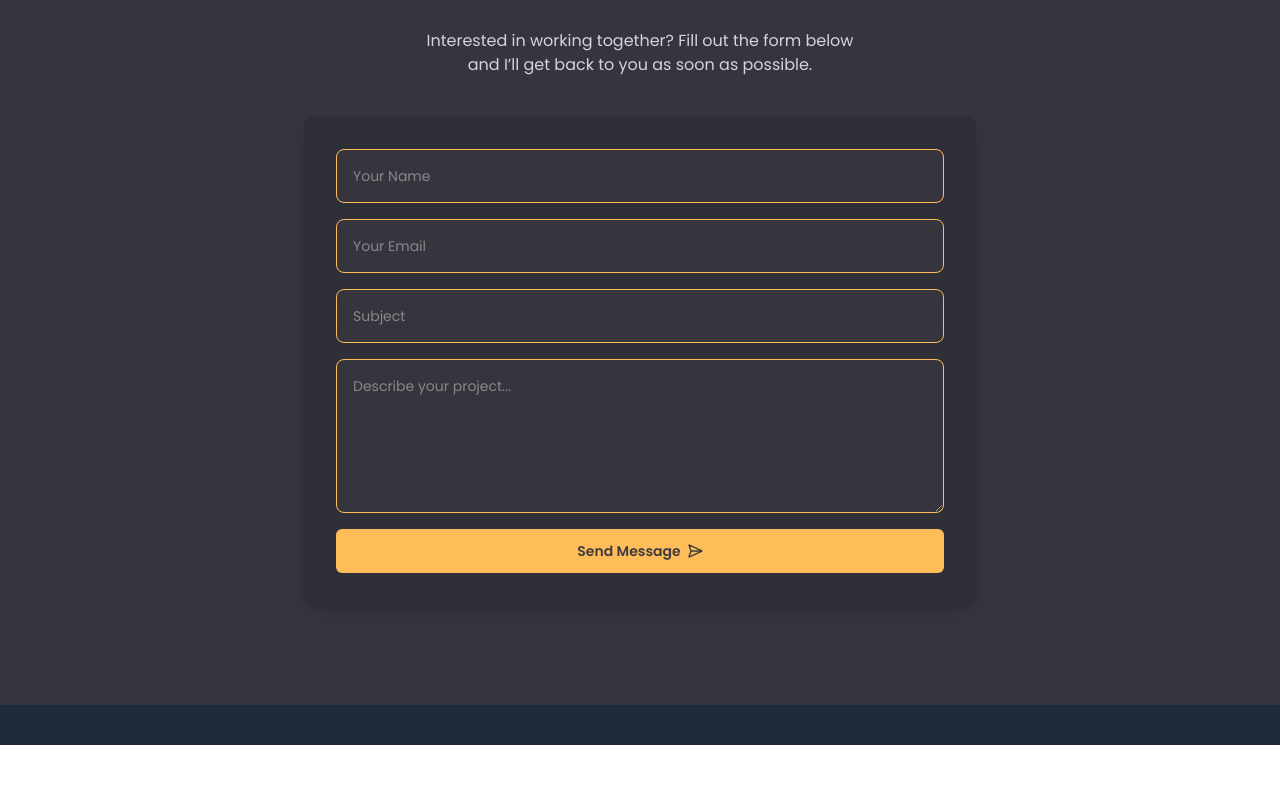
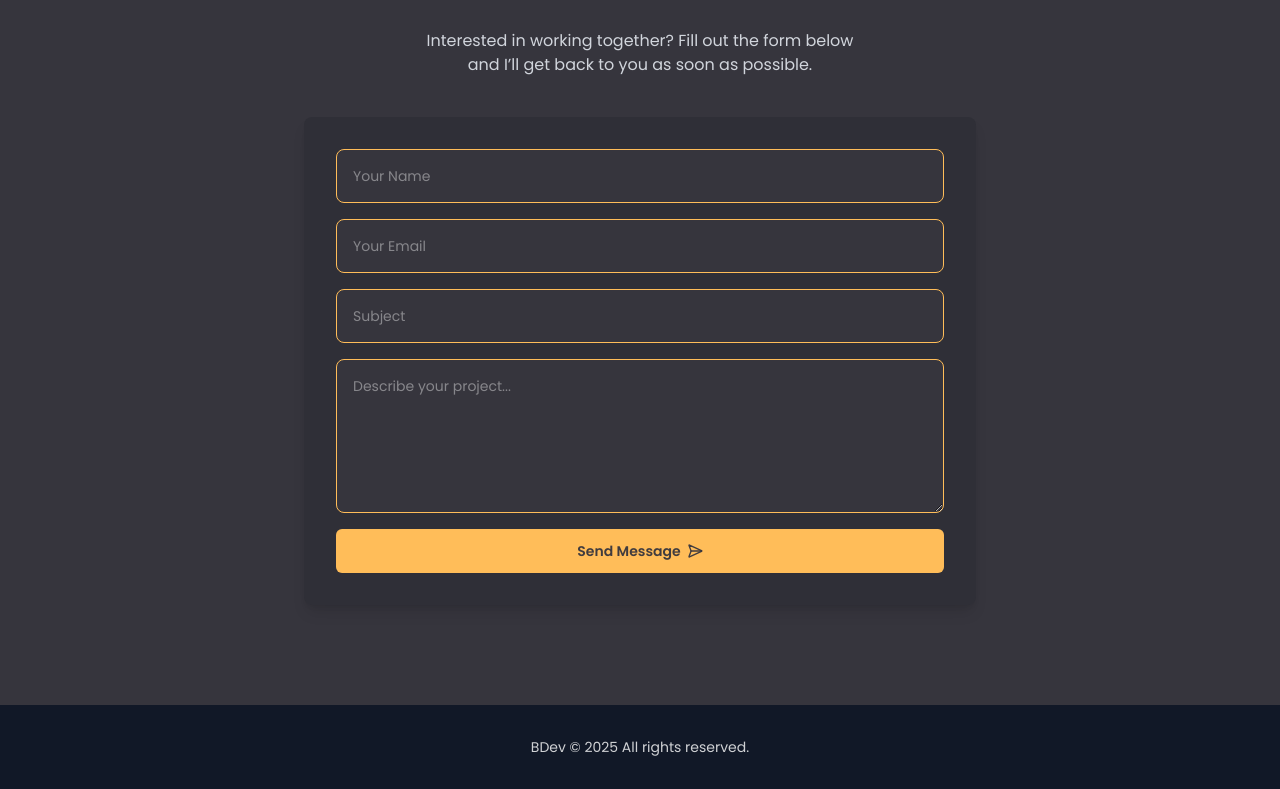
Before and after one commit to baraa-elhajj/BDev, a React (Vite) app: page / in a window 1280 px wide. Shown: the part 3968-4757 px from the top of the page. Before the commit the page ends 4713 px from the top, so only its background shows below. Built offline with nearby package versions, Linux system fonts and the light colour scheme.

Commit message:
Create Footer.jsx

```diff
--- a/src/App.jsx
+++ b/src/App.jsx
@@ -7,6 +7,7 @@ import Projects from "./components/Projects";
 import Contact from "./components/Contact";
 import HireMe from "./components/HireMe";
 import ArrowUp from "./components/ArrowUp";
+import Footer from "./components/Footer";
 
 function App() {
   useEffect(() => {
@@ -24,7 +25,7 @@ function App() {
         <Projects />
         <Contact />
         <HireMe />
-        <footer className="bg-gray-800 p-5"></footer>
+        <Footer />
       </div>
     </>
   );
--- /dev/null
+++ b/src/components/Footer.jsx
@@ -0,0 +1,9 @@
+export default function Footer() {
+  return (
+    <footer className="bg-[#111827] text-gray-300 py-8 px-6">
+      <p className="mx-auto text-center text-white/80 text-xs sm:text-sm font-medium">
+        BDev © {new Date().getFullYear()} All rights reserved.
+      </p>
+    </footer>
+  );
+}
```
